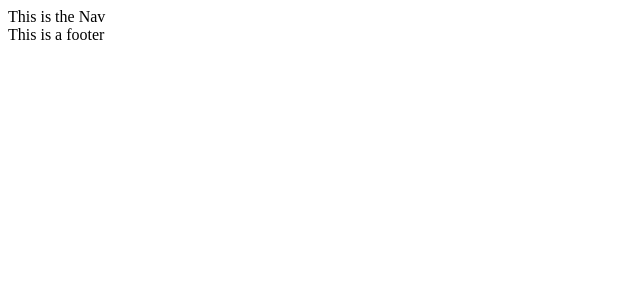
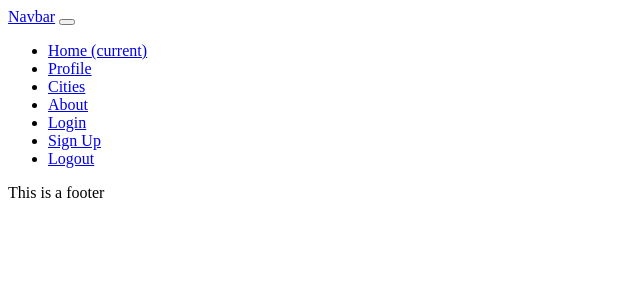
Before and after one commit to desertlp/wayfarer, a Django app: template main_app/templates/base.html in a window 1280 px wide. Shown: the top 300 px of the page, without its empty margins (0-640 px from the left). Run offline with Django 3.2, Linux system fonts and the light colour scheme; the template is opened without the code that fills it, so the values that code supplies are empty; some libraries are stand-ins or nearby versions.

Commit message:
BASE html

```diff
--- a/main_app/templates/base.html
+++ b/main_app/templates/base.html
@@ -22,9 +22,39 @@
 </head>
 <body>
   <header>
-    <nav>
-    This is the Nav
+
+    <nav class="navbar navbar-expand-lg navbar-light bg-light">
+        <a class="navbar-brand" href="#">Navbar</a>
+        <button class="navbar-toggler" type="button" data-toggle="collapse" data-target="#navbarNav" aria-controls="navbarNav" aria-expanded="false" aria-label="Toggle navigation">
+            <span class="navbar-toggler-icon"></span>
+        </button>
+        <div class="collapse navbar-collapse" id="navbarNav">
+            <ul class="navbar-nav">
+            <li class="nav-item active">
+                <a class="nav-link" href="#">Home <span class="sr-only">(current)</span></a>
+            </li>
+            <li class="nav-item">
+                <a class="nav-link" href="#">Profile</a>
+            </li>
+            <li class="nav-item">
+                <a class="nav-link" href="#">Cities</a>
+            </li>
+            <li class="nav-item">
+                <a class="nav-link" href="#">About</a>
+            </li>
+            <li class="nav-item">
+                <a class="nav-link" href="#">Login</a>
+            </li>
+            <li class="nav-item">
+                <a class="nav-link" href="#">Sign Up</a>
+            </li>
+            <li class="nav-item">
+                <a class="nav-link" href="#">Logout</a>
+            </li>
+            </ul>
+        </div>
     </nav>
+
   </header>
   <main>
     {% block content %}
```
